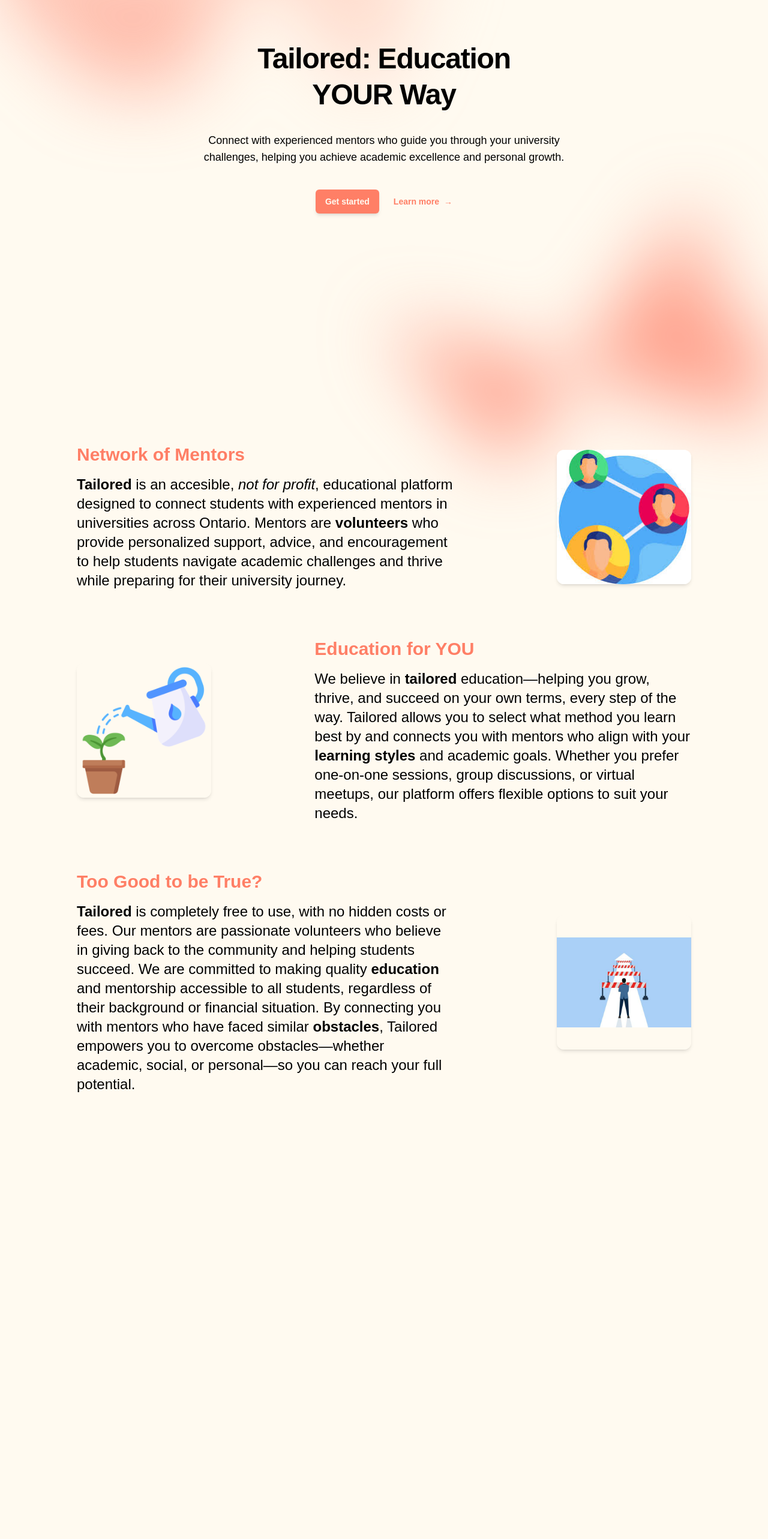
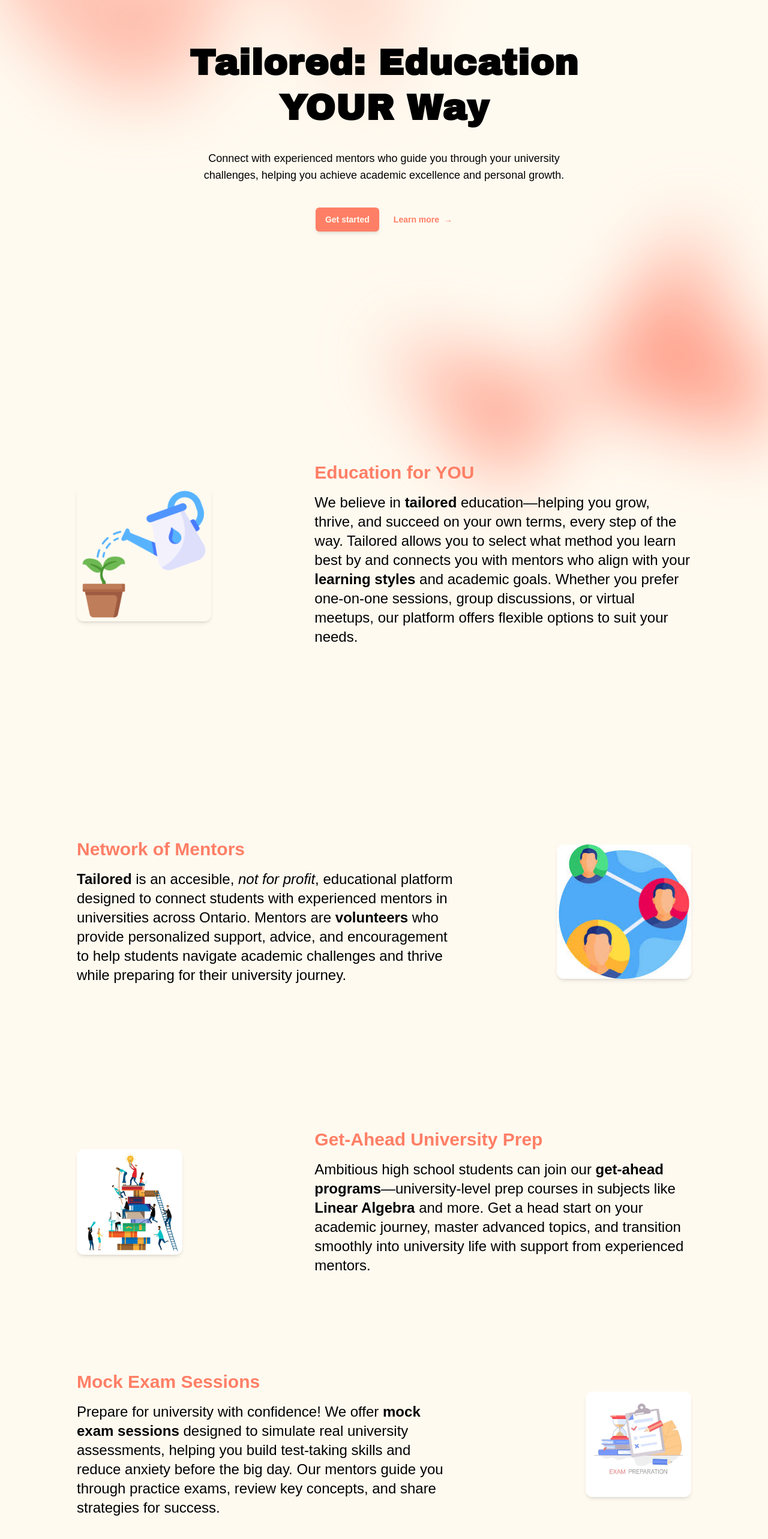
Before and after one commit to MystorySpy/TECH-NOL-HACK---October-2025, a Next.js app in the folder uni-ready/: page / in a window 1280 px wide. Shown: the part 212-2778 px from the top of the page at 60% size. Before the commit the page ends 2196 px from the top, so only its background shows below. Built offline with nearby package versions, Linux system fonts and the light colour scheme.

Commit message:
Navbar & home pages

```diff
--- /dev/null
+++ b/uni-ready/app/about/page.tsx
@@ -0,0 +1,30 @@
+export default function AboutPage() {
+  return (
+    <main className="min-h-screen bg-[var(--background)] flex flex-col items-center justify-start pt-32 px-4">
+      <div className="max-w-3xl w-full bg-white/90 rounded-2xl shadow-lg p-10 sm:p-16 flex flex-col items-center">
+        <h1 className="text-4xl sm:text-5xl font-eyegrab text-[var(--accent)] mb-8 text-center">About Us</h1>
+        <p className="text-lg sm:text-xl text-black text-center mb-6">
+          <span className="font-semibold">Tailored</span> is a not-for-profit organization (NPO) founded by four Carleton University students—Jack, Niraj, Alex, and Isaac. We are dedicated to connecting students with <span className="font-semibold">experienced mentors</span> across Ontario. Our mission is to make mentorship and academic support accessible, free, and <span className="font-semibold">personalized</span> for every learner.
+        </p>
+        <p className="text-lg sm:text-xl text-black text-center mb-6">
+          We believe in the <span className="font-semibold">power of community</span> and the value of learning from those who have walked the path before you. Our mentors are <span className="font-semibold">passionate volunteers</span> who provide guidance, encouragement, and practical strategies to help you thrive in your academic journey.
+        </p>
+        <p className="text-lg sm:text-xl text-black text-center mb-6">
+          Many of our mentors are <span className="font-semibold">university students</span> who volunteer not only to give back, but also to gain valuable experience, develop leadership skills, and enhance their <span className="font-semibold">Co-Curricular Record (CCR)</span>. Volunteering as a mentor is a meaningful way to make a difference, build your resume, and connect with a vibrant academic community.
+        </p>
+        <p className="text-lg sm:text-xl text-black text-center">
+          Whether you need advice on study habits, navigating university life, or <span className="font-semibold">overcoming challenges</span>, Tailored is here to support you—<span className="font-semibold">every step of the way</span>.
+        </p>
+        <p className="text-lg sm:text-xl text-black text-center mb-6">
+          At Tailored, we are committed to <span className="font-semibold">fostering inclusion</span> by creating a welcoming environment for students from all backgrounds. We believe that <span className="font-semibold">diversity</span> enriches the learning experience and helps everyone grow together.
+        </p>
+        <p className="text-lg sm:text-xl text-black text-center mb-6">
+          Our platform is designed to <span className="font-semibold">amplify underrepresented voices</span> in academia. By connecting students with mentors who share similar experiences, we help ensure that <span className="font-semibold">every voice matters</span> and is heard.
+        </p>
+        <p className="text-lg sm:text-xl text-black text-center mb-6">
+          We are passionate about <span className="font-semibold">breaking barriers</span> to access education. Through free mentorship and support, Tailored empowers students to <span className="font-semibold">overcome obstacles</span> and pursue their academic dreams without limits.
+        </p>
+      </div>
+    </main>
+  );
+}
--- a/uni-ready/app/components/Nav.tsx
+++ b/uni-ready/app/components/Nav.tsx
@@ -6,9 +6,9 @@ import { Dialog, DialogPanel } from '@headlessui/react'
 import { Bars3Icon, XMarkIcon, HomeIcon } from '@heroicons/react/24/outline'
 
 const navigation = [
-  { name: 'Dashboard', href: '#' },
-  { name: 'About Us', href: '#' },
-  { name: 'Current Mentors', href: '#' },
+  { name: 'Dashboard', href: '/dashboard' },
+  { name: 'About Us', href: '/about' },
+  { name: 'Current Mentors', href: '/current-mentors' },
 ]
 
 export default function Nav() {
--- /dev/null
+++ b/uni-ready/app/fonts.css
@@ -0,0 +1,9 @@
+@import url('https://fonts.googleapis.com/css2?family=Archivo+Black&display=swap');
+
+/* Archivo Black is a bold, eye-catching sans-serif font */
+
+.font-eyegrab {
+  font-family: 'Archivo Black', Arial, Helvetica, sans-serif;
+  letter-spacing: 0.01em;
+  font-weight: 900;
+}
--- a/uni-ready/app/layout.tsx
+++ b/uni-ready/app/layout.tsx
@@ -1,6 +1,7 @@
 import type { Metadata } from "next";
 import { Geist, Geist_Mono } from "next/font/google";
 import "./globals.css";
+import "./fonts.css";
 import { ClerkProvider } from "@clerk/nextjs";
 import Nav from "./components/Nav";
 
--- a/uni-ready/app/page.tsx
+++ b/uni-ready/app/page.tsx
@@ -16,7 +16,7 @@ export default function Example() {
         </div>
         <div className="mx-auto max-w-2xl py-32 sm:py-48 lg:py-56">
           <div className="text-center">
-            <h1 className="text-5xl font-semibold tracking-tight leading-tight text-balance text-black sm:text-5xl">
+            <h1 className="text-5xl sm:text-6xl font-eyegrab tracking-tight leading-tight text-balance text-black">
               Tailored: Education YOUR Way
             </h1>
             <p className="mt-8 text-lg font-medium text-pretty text-black sm:text-lg">
@@ -49,10 +49,25 @@ export default function Example() {
           />
         </div>
       </div>
-      {/* About/What We Are Section - alternating layout */}
+      {/* Education for YOU */}
       <section className="relative flex flex-col items-center justify-center px-4 py-32 sm:py-40 bg-transparent">
         <div className="max-w-5xl w-full flex flex-col gap-20">
-          {/* Row 1: text left, image right */}
+          <div className="flex flex-col sm:flex-row items-center gap-1">
+            <div className="flex-1 flex justify-center sm:justify-start order-2 sm:order-1 mt-8 sm:mt-0">
+              <img src="/Grow.png" alt="grow" className="w-56 h-56 object-contain rounded-xl shadow-md bg-[var(--background)]/80 sm:ml-0 sm:mr-0 ml-0 mr-0" />
+            </div>
+            <div className="flex-[1.6] flex flex-col justify-center sm:justify-start order-1 sm:order-2">
+              <h2 className="text-2xl sm:text-3xl font-bold text-[var(--accent)] mb-4 text-right sm:text-left">Education for YOU</h2>
+              <p className="text-xl sm:text-2xl text-black font-medium text-left max-w-2xl w-full">
+                We believe in <span className="font-semibold">tailored</span> education—helping you grow, thrive, and succeed on your own terms, every step of the way. Tailored allows you to select what method you learn best by and connects you with mentors who align with your <span className="font-semibold">learning styles</span> and academic goals. Whether you prefer one-on-one sessions, group discussions, or virtual meetups, our platform offers flexible options to suit your needs.
+              </p>
+            </div>
+          </div>
+        </div>
+      </section>
+      {/* Network of Mentors */}
+      <section className="relative flex flex-col items-center justify-center px-4 py-32 sm:py-40 bg-transparent">
+        <div className="max-w-5xl w-full flex flex-col gap-20">
           <div className="flex flex-col sm:flex-row items-center gap-1">
             <div className="flex-[1.6] flex flex-col justify-center sm:justify-end">
               <h2 className="text-2xl sm:text-3xl font-bold text-[var(--accent)] mb-4 text-left">Network of Mentors</h2>
@@ -61,31 +76,55 @@ export default function Example() {
               </p>
             </div>
             <div className="flex-1 flex justify-center sm:justify-end mt-8 sm:mt-0">
-              <img src="/connections.jpeg" alt="connections" className="w-56 h-56 object-contain rounded-xl shadow-md bg-[var(--background)]/80 sm:ml-0 sm:mr-0 ml-0 mr-0" />
+              <img src="/Connections.jpeg" alt="connections" className="w-56 h-56 object-contain rounded-xl shadow-md bg-[var(--background)]/80 sm:ml-0 sm:mr-0 ml-0 mr-0" />
             </div>
           </div>
-          {/* Row 2: image left, text right */}
+        </div>
+      </section>
+      {/* Get-Ahead University Prep */}
+      <section className="relative flex flex-col items-center justify-center px-4 py-20 bg-transparent">
+        <div className="max-w-5xl w-full flex flex-col gap-16">
           <div className="flex flex-col sm:flex-row items-center gap-1">
             <div className="flex-1 flex justify-center sm:justify-start order-2 sm:order-1 mt-8 sm:mt-0">
-              <img src="/grow.png" alt="grow" className="w-56 h-56 object-contain rounded-xl shadow-md bg-[var(--background)]/80 sm:ml-0 sm:mr-0 ml-0 mr-0" />
+              <img src="/get_ahead.jpg" alt="get ahead" className="w-44 h-44 object-contain rounded-xl shadow-md bg-[var(--background)]/80" />
             </div>
             <div className="flex-[1.6] flex flex-col justify-center sm:justify-start order-1 sm:order-2">
-              <h2 className="text-2xl sm:text-3xl font-bold text-[var(--accent)] mb-4 text-right sm:text-left">Education for YOU</h2>
+              <h2 className="text-2xl sm:text-3xl font-bold text-[var(--accent)] mb-4 text-right sm:text-left">Get-Ahead University Prep</h2>
               <p className="text-xl sm:text-2xl text-black font-medium text-left max-w-2xl w-full">
-                We believe in <span className="font-semibold">tailored</span> education—helping you grow, thrive, and succeed on your own terms, every step of the way. Tailored allows you to select what method you learn best by and connects you with mentors who align with your <span className="font-semibold">learning styles</span> and academic goals. Whether you prefer one-on-one sessions, group discussions, or virtual meetups, our platform offers flexible options to suit your needs.
+                Ambitious high school students can join our <span className="font-semibold">get-ahead programs</span>—university-level prep courses in subjects like <span className="font-semibold">Linear Algebra</span> and more. Get a head start on your academic journey, master advanced topics, and transition smoothly into university life with support from experienced mentors.
               </p>
             </div>
           </div>
-          {/* Row 3: text left, image right */}
+        </div>
+      </section>
+      {/* Mock Exam Sessions */}
+      <section className="relative flex flex-col items-center justify-center px-4 py-20 bg-transparent">
+        <div className="max-w-5xl w-full flex flex-col gap-16">
           <div className="flex flex-col sm:flex-row items-center gap-1">
             <div className="flex-[1.6] flex flex-col justify-center sm:justify-end">
-              <h2 className="text-2xl sm:text-3xl font-bold text-[var(--accent)] mb-4 text-left">Too Good to be True?</h2>
+              <h2 className="text-2xl sm:text-3xl font-bold text-[var(--accent)] mb-4 text-left">Mock Exam Sessions</h2>
+              <p className="text-xl sm:text-2xl text-black font-medium text-left max-w-2xl w-full">
+                Prepare for university with confidence! We offer <span className="font-semibold">mock exam sessions</span> designed to simulate real university assessments, helping you build test-taking skills and reduce anxiety before the big day. Our mentors guide you through practice exams, review key concepts, and share strategies for success.
+              </p>
+            </div>
+            <div className="flex-1 flex justify-center sm:justify-end mt-8 sm:mt-0">
+              <img src="/examprep.jpg" alt="mock exam" className="w-44 h-44 object-contain rounded-xl shadow-md bg-[var(--background)]/80" />
+            </div>
+          </div>
+        </div>
+      </section>
+      {/* Too Good to be True? */}
+      <section className="relative flex flex-col items-center justify-center px-4 py-32 sm:py-40 bg-transparent">
+        <div className="max-w-5xl w-full flex flex-col gap-20">
+          <div className="flex flex-col sm:flex-row items-center gap-1">
+            <div className="flex-1 flex justify-center sm:justify-start order-2 sm:order-1 mt-8 sm:mt-0">
+              <img src="/Overcome.jpg" alt="overcome" className="w-56 h-56 object-contain rounded-xl shadow-md bg-[var(--background)]/80 sm:ml-0 sm:mr-0 ml-0 mr-0" />
+            </div>
+            <div className="flex-[1.6] flex flex-col justify-center sm:justify-start order-1 sm:order-2">
+              <h2 className="text-2xl sm:text-3xl font-bold text-[var(--accent)] mb-4 text-right sm:text-left">Too Good to be True?</h2>
                 <p className="text-xl sm:text-2xl text-black font-medium text-left max-w-2xl w-full">
                   <span className="font-semibold">Tailored</span> is completely free to use, with no hidden costs or fees. Our mentors are passionate volunteers who believe in giving back to the community and helping students succeed. We are committed to making quality <span className="font-semibold">education</span> and mentorship accessible to all students, regardless of their background or financial situation. By connecting you with mentors who have faced similar <span className="font-semibold">obstacles</span>, Tailored empowers you to overcome obstacles—whether academic, social, or personal—so you can reach your full potential.
                 </p>
-            </div>
-            <div className="flex-1 flex justify-center sm:justify-end mt-8 sm:mt-0">
-              <img src="/overcome.jpg" alt="overcome" className="w-56 h-56 object-contain rounded-xl shadow-md bg-[var(--background)]/80 sm:ml-0 sm:mr-0 ml-0 mr-0" />
             </div>
           </div>
         </div>
```
Also changed, not shown: uni-ready/app/current-mentors/page.tsx (added, +26 -0 lines), uni-ready/constants/mentors.ts (added, +48 -0 lines), uni-ready/public/examprep.jpg (added), uni-ready/public/get_ahead.jpg (added).
